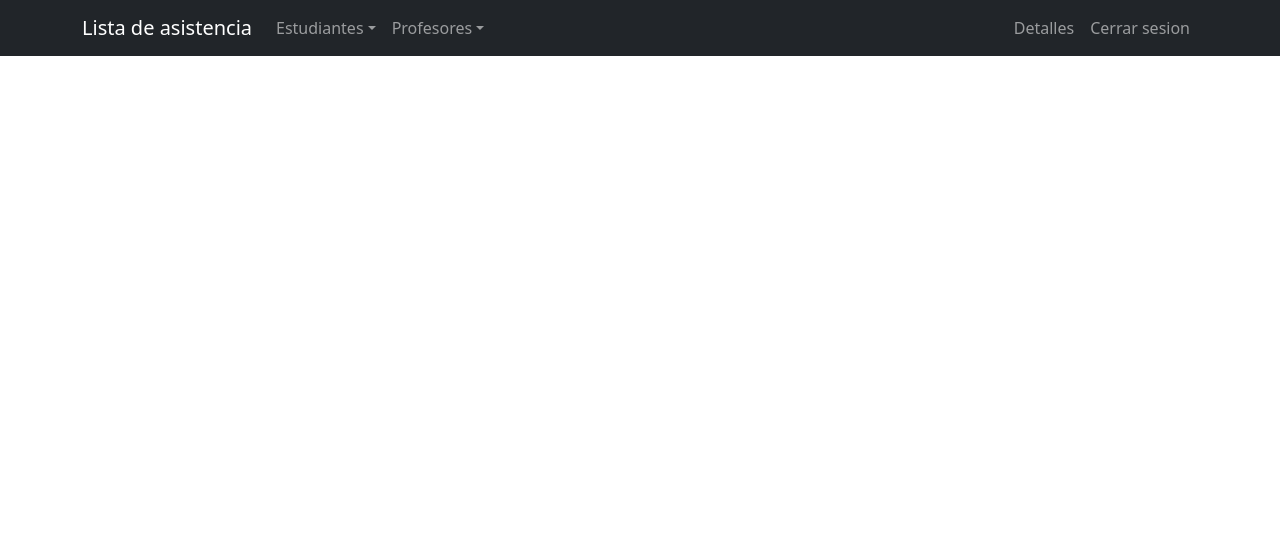
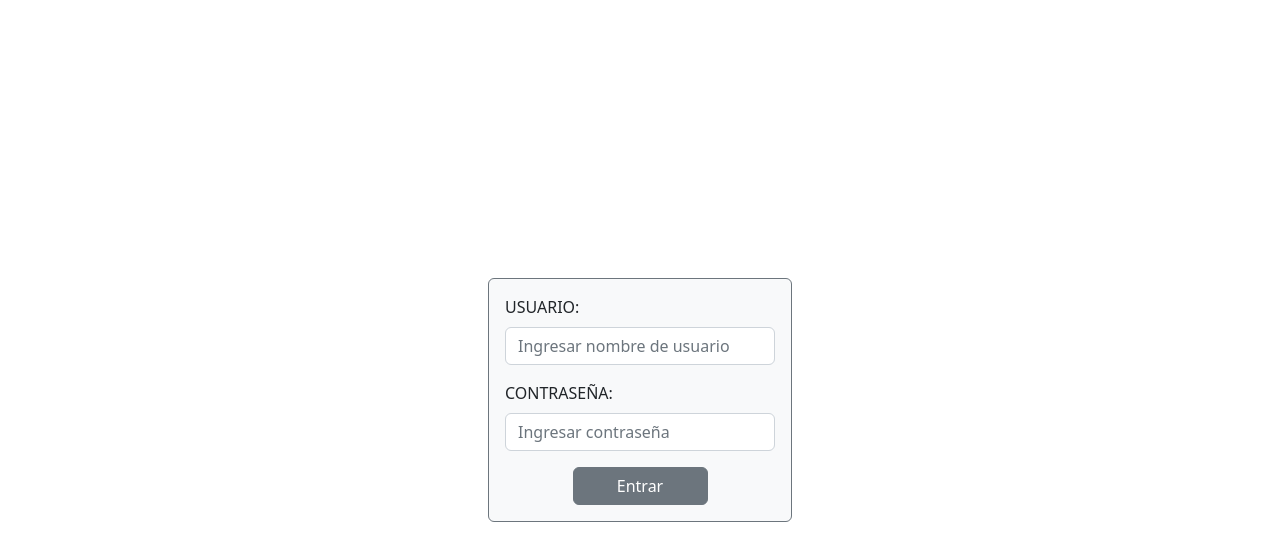
Before and after one commit to rickysoriano/ProyectoReact, a React (Create React App) app in the folder proyectoreactouno/: page / in a window 1280 px wide. Shown: the top 560 px of the page. Built offline with nearby package versions, Linux system fonts and the light colour scheme.

Commit message:
creacion de login

```diff
--- a/proyectoreactouno/src/Components/login/Login.jsx
+++ b/proyectoreactouno/src/Components/login/Login.jsx
@@ -0,0 +1,54 @@
+import React, { useState } from "react";
+import Button from "react-bootstrap/Button";
+import Form from "react-bootstrap/Form";
+import Card from "react-bootstrap/Card";
+import MainBar from "../iu/MainBar";
+function Login() {
+  const [form, setForm] = useState({
+    username: "",
+    password: "",
+  });
+  const handleChange = (e) => {
+    const { name, value } = e.target;
+    setForm({
+      ...form,
+      [name]: value,
+    });
+  };
+
+  return (
+    <>
+
+      <div className="position-absolute top-50 start-50 translate-middle">
+        <Card bg={"light"} border="secondary" style={{ width: "19rem" }}>
+          <Card.Body>
+            <Form>
+              <Form.Group className="mb-3" controlId="formBasicEmail">
+                <Form.Label>USUARIO:</Form.Label>
+                <Form.Control
+                  type="email"
+                  placeholder="Ingresar nombre de usuario"
+                  name="username"
+                  onChange={handleChange}
+                />
+              </Form.Group>
+              <Form.Group className="mb-3" controlId="formBasicPassword">
+                <Form.Label>CONTRASEÑA:</Form.Label>
+                <Form.Control
+                  type="password"
+                  placeholder="Ingresar contraseña"
+                  name="password"
+                  onChange={handleChange}
+                />
+              </Form.Group>
+              <Button className="btn btn-secondary d-grid col-6 mx-auto">
+                Entrar
+              </Button>
+            </Form>
+          </Card.Body>
+        </Card>
+      </div>
+    </>
+  );
+}
+export default Login;
--- a/proyectoreactouno/src/index.js
+++ b/proyectoreactouno/src/index.js
@@ -5,11 +5,12 @@ import App from './App';
 import reportWebVitals from './reportWebVitals';
 import 'bootstrap/dist/css/bootstrap.min.css';
 import MainBar from './Components/iu/MainBar';
+import Login from './Components/login/Login';
 
 const root = ReactDOM.createRoot(document.getElementById('root'));
 root.render(
   <React.StrictMode>
-    <MainBar />
+    <Login />
   </React.StrictMode>
 );
 
```
